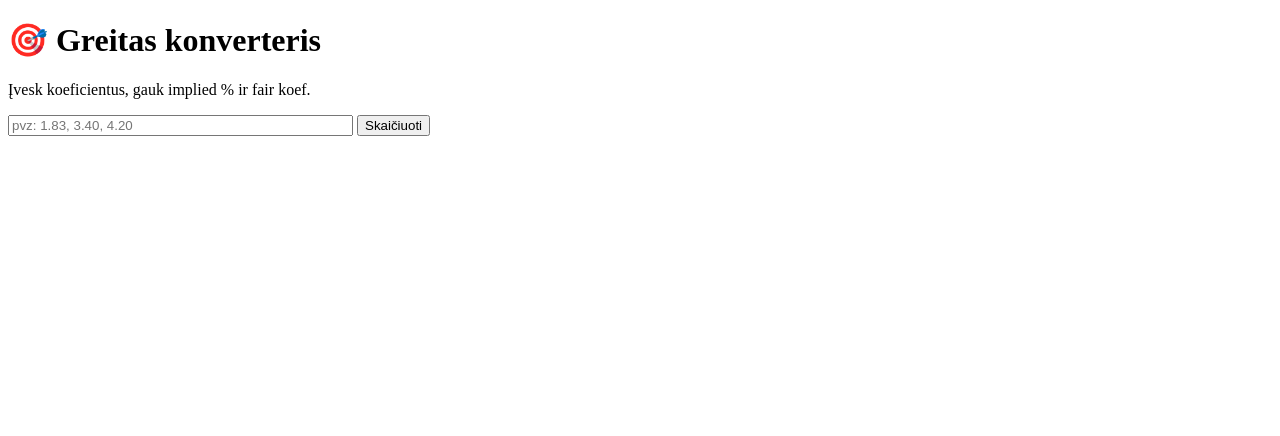
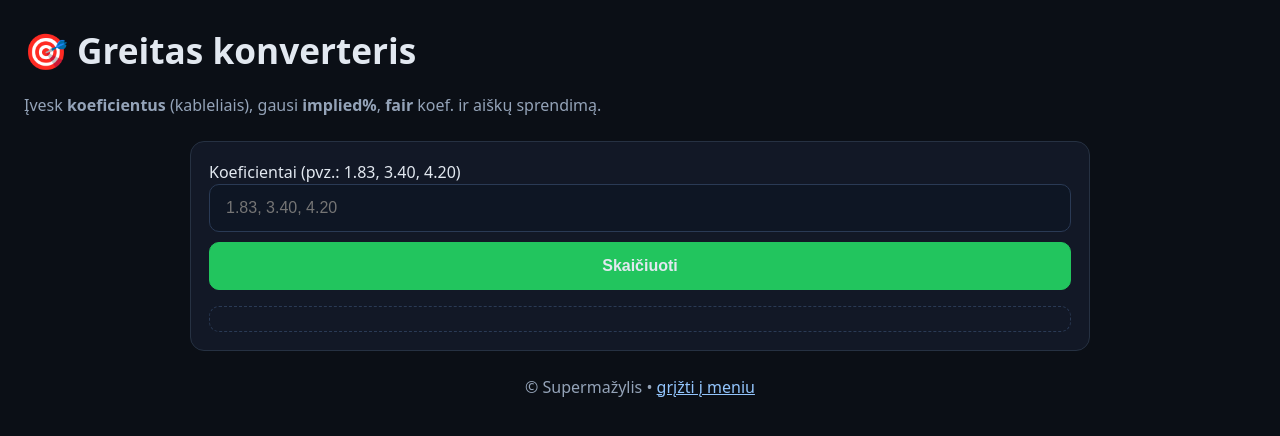
Before and after one commit to deividassimkus101-png/Supermazylis-lab, a plain HTML site: page prob.html in a window 1280 px wide. Drawn offline with Linux system fonts and the light colour scheme.

Commit message:
Update prob.html

```diff
--- a/prob.html
+++ b/prob.html
@@ -1,30 +1,77 @@
 <!DOCTYPE html>
 <html lang="lt">
 <head>
-  <meta charset="UTF-8">
-  <meta name="viewport" content="width=device-width, initial-scale=1.0">
-  <title>Greitas konverteris</title>
+<meta charset="UTF-8">
+<meta name="viewport" content="width=device-width, initial-scale=1.0">
+<title>Greitas konverteris</title>
+<style>
+:root{
+  --bg:#0b0f16; --card:#121826; --muted:#0f1b2c;
+  --ink:#e2e8f0; --sub:#94a3b8; --accent:#10b981; --warn:#f59e0b; --bad:#ef4444;
+}
+*{box-sizing:border-box}
+body{margin:0;padding:24px;background:var(--bg);color:var(--ink);font:16px/1.5 system-ui,Segoe UI,Roboto,Ubuntu}
+h1{margin:0 0 16px;font-size:clamp(1.6rem,3.5vw,2.2rem)}
+.lead{color:var(--sub);margin:0 0 24px}
+.card{max-width:900px;margin:0 auto;background:var(--card);border:1px solid #263142;border-radius:14px;padding:18px}
+input,button{width:100%;padding:14px 16px;border-radius:10px;border:1px solid #2a3a55;background:#0e1624;color:var(--ink);font-size:16px}
+button{background:#22c55e;border-color:#22c55e;font-weight:600;cursor:pointer}
+button:hover{filter:brightness(1.03)}
+.out{margin-top:16px;border:1px dashed #2a3a55;border-radius:10px;padding:12px;white-space:pre-wrap}
+.bad{color:var(--bad)} .good{color:#22c55e} .warn{color:var(--warn)}
+a{color:#93c5fd}
+footer{max-width:900px;margin:24px auto 0;color:var(--sub);text-align:center}
+</style>
 </head>
 <body>
   <h1>🎯 Greitas konverteris</h1>
-  <p>Įvesk koeficientus, gauk implied % ir fair koef.</p>
-  <input id="odds" placeholder="pvz: 1.83, 3.40, 4.20" size="40">
-  <button onclick="calc()">Skaičiuoti</button>
-  <div id="out"></div>
+  <p class="lead">Įvesk <b>koeficientus</b> (kableliais), gausi <b>implied%</b>, <b>fair</b> koef. ir aiškų sprendimą.</p>
+
+  <div class="card">
+    <label for="odds">Koeficientai (pvz.: 1.83, 3.40, 4.20)</label>
+    <input id="odds" placeholder="1.83, 3.40, 4.20">
+    <div style="height:10px"></div>
+    <button onclick="calc()">Skaičiuoti</button>
+    <div id="out" class="out"></div>
+  </div>
+
+  <footer>© Supermažylis • <a href="index.html">grįžti į meniu</a></footer>
 
 <script>
 function calc(){
-  let odds = document.getElementById("odds").value.split(",").map(x=>parseFloat(x.trim()));
-  let out="";
-  let sum=0;
-  odds.forEach(o=>{sum += 1/o});
-  odds.forEach(o=>{
-    let p=(1/o*100).toFixed(2);
-    let fair=( (1/sum)/ (1/o) * o ).toFixed(3);
-    let value=(1/o<1/sum)?"YRA value":"NĖRA value";
-    out+=`Koef ${o}: P=${p}%, fair≈${fair}, ${value}<br>`;
+  const raw = document.getElementById('odds').value.trim();
+  if(!raw){document.getElementById('out').textContent='Įvesk bent vieną koeficientą.';return;}
+  const odds = raw.split(',').map(x=>parseFloat(x.trim())).filter(x=>x>1);
+  if(!odds.length){document.getElementById('out').textContent='Neteisingas formatas.';return;}
+
+  // overround (sum(1/o))
+  const sumInv = odds.reduce((a,o)=>a+1/o,0);
+  // jei sumInv < 1 — „value“ rinkoje (arbitražo langas)
+  const marketNote = (sumInv<1) ? '🚀 Rinka < 100% — galimas value visai kombinacijai.' :
+                     (sumInv>1) ? 'ℹ️ Rinka > 100% — yra margo (book) antkainio.' :
+                                  '✔️ Rinka ≈ 100%.';
+
+  let out = `Rinkos marža: ${(sumInv*100).toFixed(2)}%\n${marketNote}\n\n`;
+
+  odds.forEach((o,i)=>{
+    const implied = (100/o).toFixed(2);           // paprastas implied %
+    // „fair“ normalizuojant per sumInv (padalijam antkainį proporcingai)
+    const pRaw = 1/o;
+    const pFair = pRaw / sumInv;                   // normalizuota tikimybė
+    const fair = (1/pFair).toFixed(3);
+
+    // sprendimai be tavo p: lyginam su fair – jei market o > fair, teoriškai „value“
+    const value = o > parseFloat(fair);
+    const statyti = value ? 'Statyti' : 'Nestatyti';
+    const laimes = value ? 'Laimės (ilguoju laikotarpiu)' : 'Nelaimės';
+
+    out += `Koef ${o.toFixed(2)} → implied ≈ ${implied}% | fair ≈ ${fair} `
+         + (value ? `• ✅ <span class="good">${statyti}</span> • <span class="good">${laimes}</span>`
+                   : `• ❌ <span class="bad">${statyti}</span> • <span class="bad">${laimes}</span>`)
+         + `\n`;
   });
-  document.getElementById("out").innerHTML=out;
+
+  document.getElementById('out').innerHTML = out;
 }
 </script>
 </body>
```
